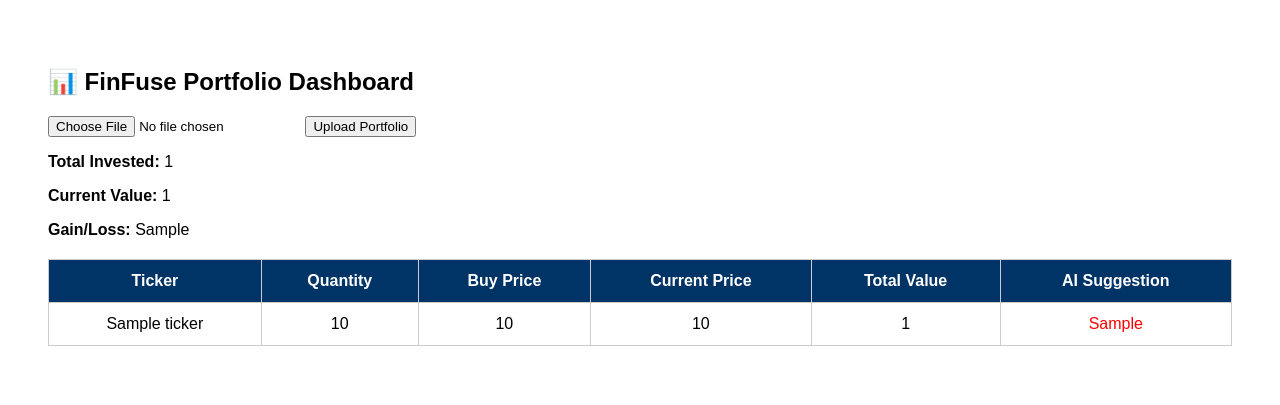
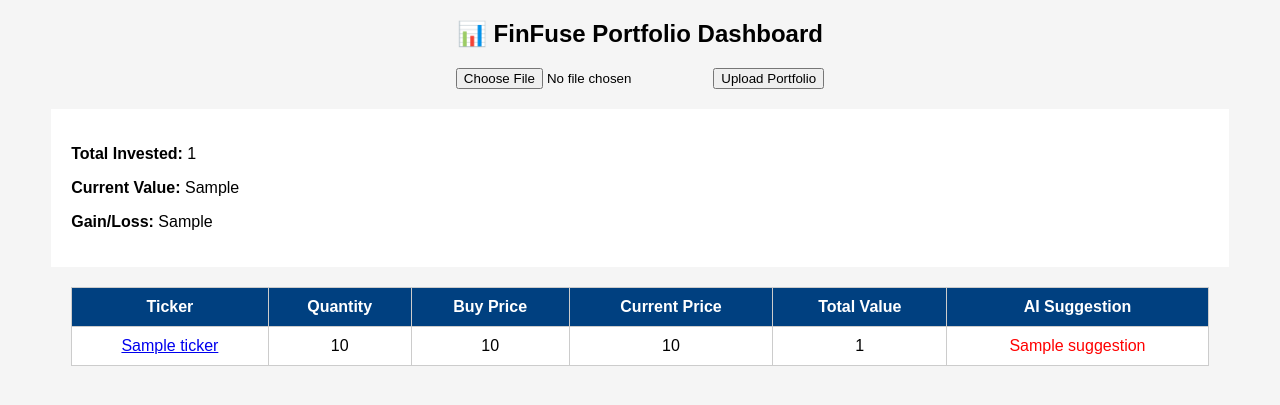
Before and after one commit to Darshil2127/Portfolio, a Flask app: template templates/dashboard.html in a window 1280 px wide. Shown: the top 405 px of the page. Run offline with Flask 3, Linux system fonts and the light colour scheme; the template is opened without the code that fills it: most values are stand-ins (such as "Sample title", 1, 10 or a date in 2020).

Commit message:
Update dashboard.html

```diff
--- a/templates/dashboard.html
+++ b/templates/dashboard.html
@@ -3,43 +3,27 @@
 <head>
     <title>FinFuse Portfolio Dashboard</title>
     <style>
-        body {
-            font-family: Arial, sans-serif;
-            padding: 40px;
-        }
-        table {
-            width: 100%;
-            border-collapse: collapse;
-        }
-        th, td {
-            padding: 12px;
-            border: 1px solid #ccc;
-            text-align: center;
-        }
-        th {
-            background-color: #003366;
-            color: white;
-        }
+        body { font-family: Arial; background: #f5f5f5; }
+        h2 { text-align: center; }
+        table { margin: auto; width: 90%; border-collapse: collapse; background: #fff; }
+        th, td { border: 1px solid #ccc; padding: 10px; text-align: center; }
+        th { background-color: #004080; color: white; }
+        .summary { margin: 20px auto; width: 90%; background: #fff; padding: 20px; }
         .buy { color: green; }
         .sell { color: red; }
-        .metrics {
-            margin-bottom: 20px;
-        }
     </style>
 </head>
 <body>
-
     <h2>📊 FinFuse Portfolio Dashboard</h2>
 
-    <form action="/dashboard" method="POST" enctype="multipart/form-data">
+    <form action="/dashboard" method="POST" enctype="multipart/form-data" style="text-align: center;">
         <input type="file" name="file" accept=".csv" required>
         <button type="submit">Upload Portfolio</button>
     </form>
 
-    {% if portfolio %}
-    <div class="metrics">
+    <div class="summary">
         <p><strong>Total Invested:</strong> {{ total_invested }}</p>
-        <p><strong>Current Value:</strong> {{ total_current_value }}</p>
+        <p><strong>Current Value:</strong> {{ current_value }}</p>
         <p><strong>Gain/Loss:</strong> {{ gain_loss }}</p>
     </div>
 
@@ -52,18 +36,16 @@
             <th>Total Value</th>
             <th>AI Suggestion</th>
         </tr>
-        {% for stock in portfolio %}
+        {% for row in portfolio %}
         <tr>
-            <td>{{ stock.ticker }}</td>
-            <td>{{ stock.quantity }}</td>
-            <td>{{ stock.buy_price }}</td>
-            <td>{{ stock.current_price }}</td>
-            <td>{{ stock.total_value }}</td>
-            <td class="{{ 'buy' if stock.ai_suggestion == 'BUY' else 'sell' }}">{{ stock.ai_suggestion }}</td>
+            <td><a href="/news/{{ row.ticker }}">{{ row.ticker }}</a></td>
+            <td>{{ row.quantity }}</td>
+            <td>{{ row.buy_price }}</td>
+            <td>{{ row.current_price }}</td>
+            <td>{{ row.total_value }}</td>
+            <td class="{{ 'buy' if row.suggestion == 'BUY' else 'sell' }}">{{ row.suggestion }}</td>
         </tr>
         {% endfor %}
     </table>
-    {% endif %}
-
 </body>
 </html>
```
